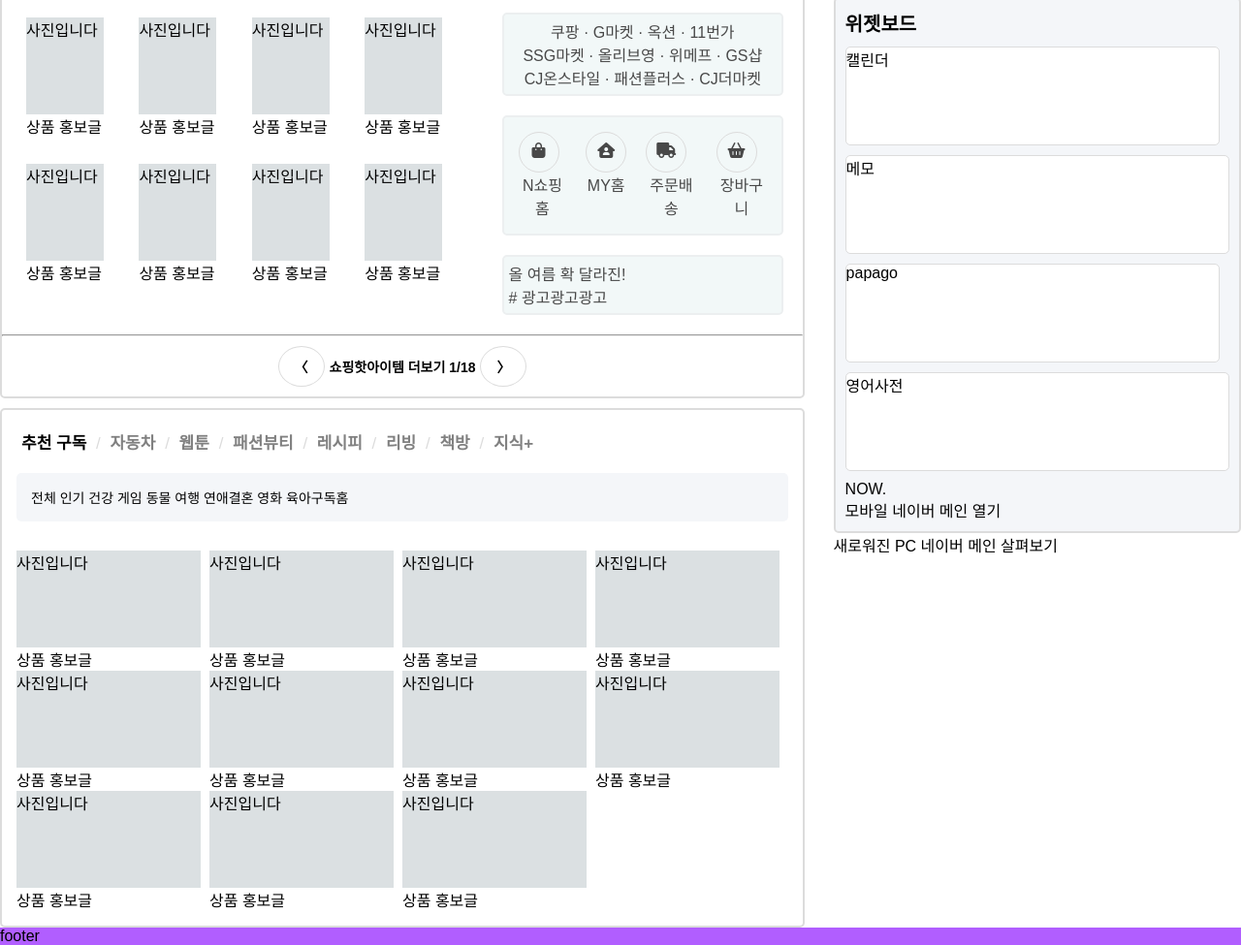
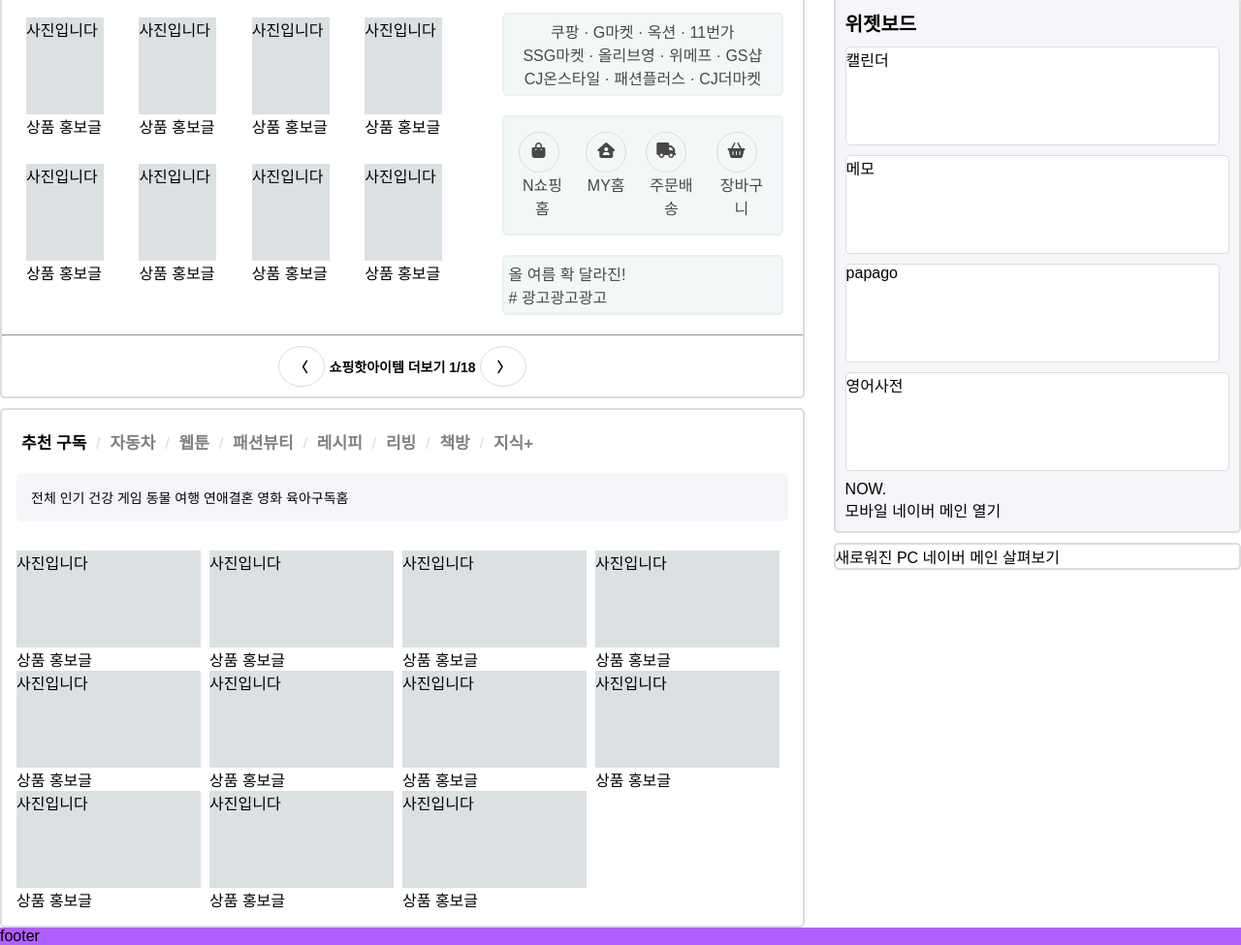
Before and after one commit to yuuDev01/toy-project, a plain HTML site: page naver 메인화면 만들기/main.html in a window 1280 px wide. Shown: the part 1005-1980 px from the top of the page at 97% size. Drawn offline with Linux system fonts and the light colour scheme.

Commit message:
20230708

```diff
--- a/naver 메인화면 만들기/main.html
+++ b/naver 메인화면 만들기/main.html
@@ -412,16 +412,17 @@
                         <div class="widget">papago</div>
                         <div class="widget">영어사전</div>
                     </div>
+
                 </div>
-                    <div class="items">
-                        NOW.
-                    </div>
+                <div class="items">
+                    NOW.
+                </div>
                     <div class="items">
                         모바일 네이버 메인 열기
                     </div>
 
             </div>
-            <div class="items">
+            <div class="item">
                 <span>새로워진 PC  네이버 메인 살펴보기</span>
             </div>
 
```
